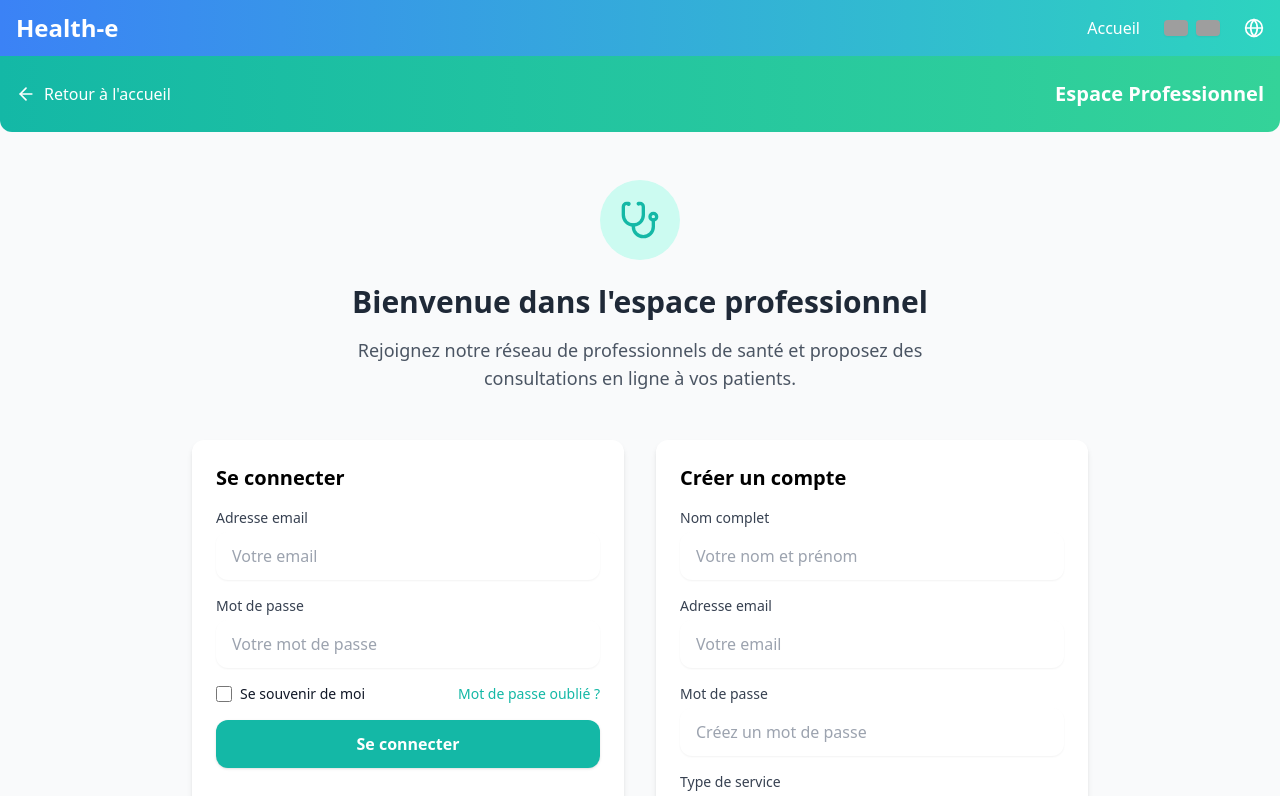
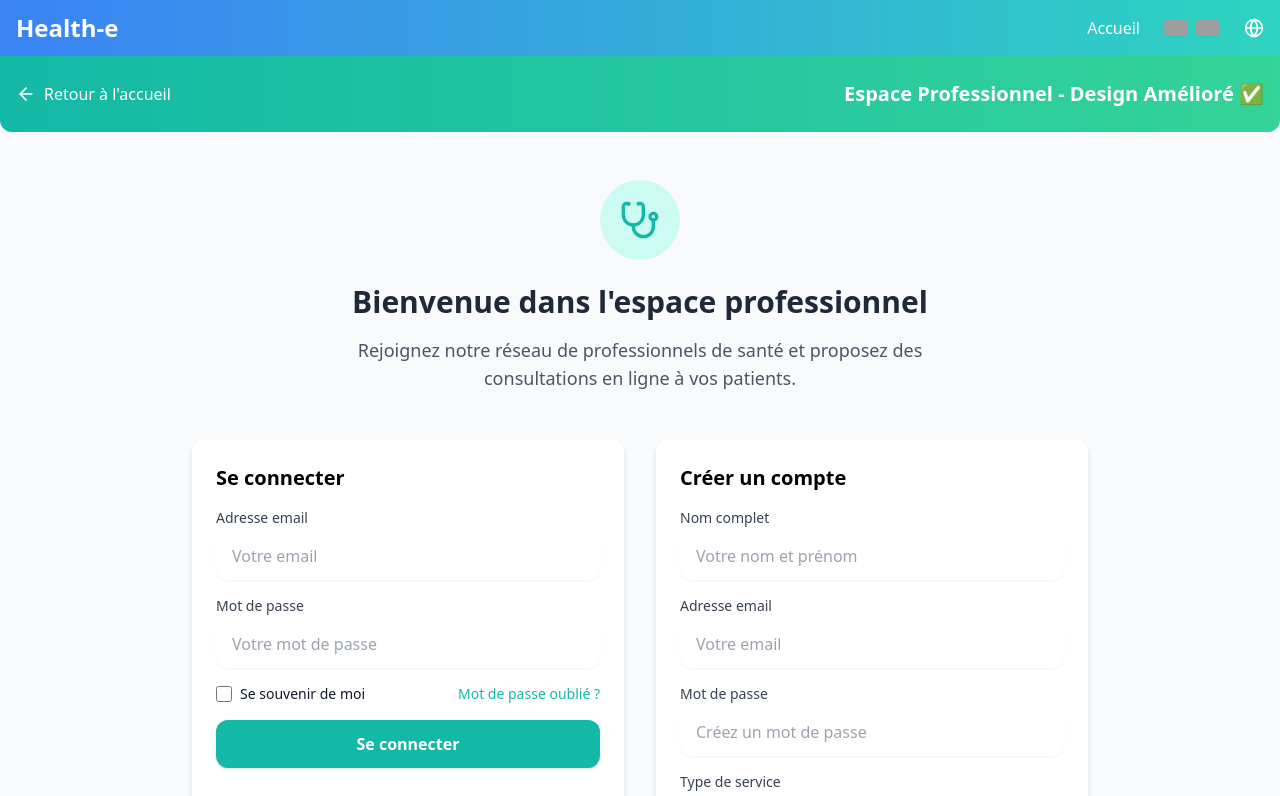
Before and after one commit to moussa2802/health-e, a React (Vite) app: page /professional/access in a window 1280 px wide. Shown: the top 796 px of the page. Built offline with nearby package versions, Linux system fonts and the light colour scheme; no server answers; grey boxes are pictures that could not be loaded.

Commit message:
Test déploiement - Ajout marqueurs visibles pour vérifier les améliorations UX/UI

```diff
--- a/src/pages/patient/PatientAccess.tsx
+++ b/src/pages/patient/PatientAccess.tsx
@@ -337,7 +337,7 @@ const PatientAccess: React.FC = () => {
                 <ArrowLeft className="h-5 w-5 mr-2" />
                 Retour à l'accueil
               </Link>
-              <h1 className="text-white text-xl font-bold">Espace Patient</h1>
+              <h1 className="text-white text-xl font-bold">Espace Patient - Design Amélioré ✅</h1>
             </div>
           </div>
         </div>
--- a/src/pages/professional/ProfessionalAccess.tsx
+++ b/src/pages/professional/ProfessionalAccess.tsx
@@ -326,7 +326,7 @@ const ProfessionalAccess: React.FC = () => {
               Retour à l'accueil
             </Link>
             <h1 className="text-white text-xl font-bold">
-              Espace Professionnel
+              Espace Professionnel - Design Amélioré ✅
             </h1>
           </div>
         </div>
```
